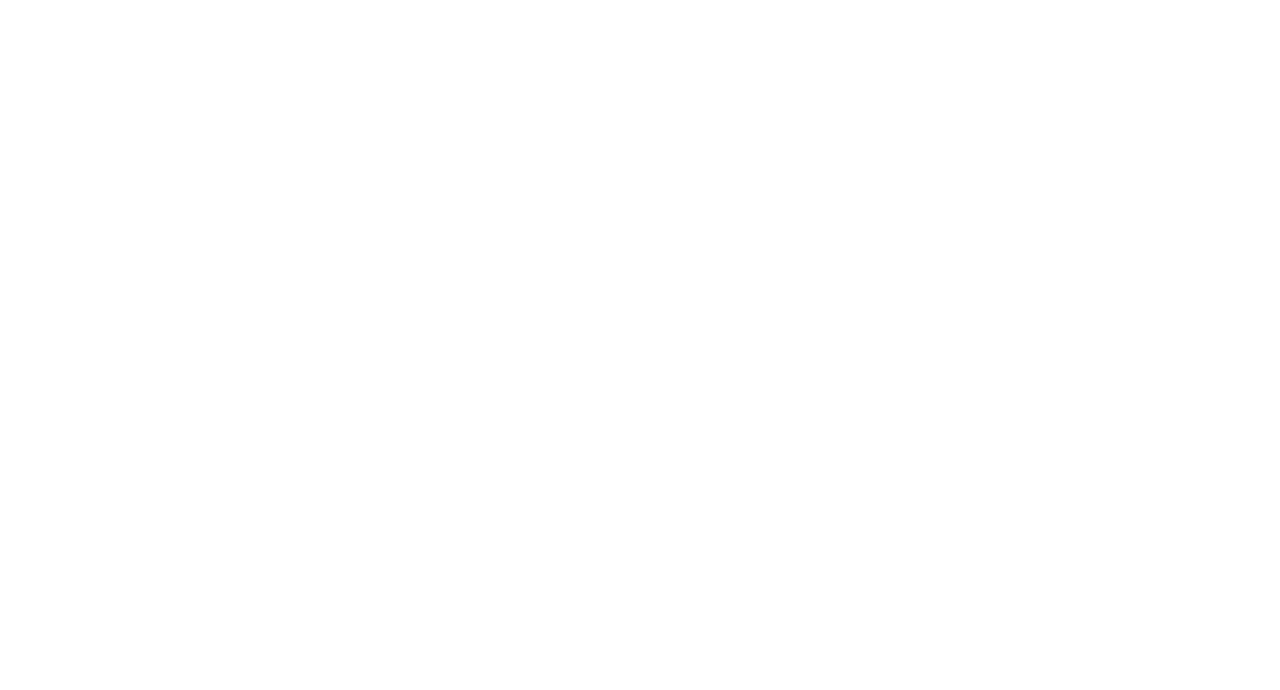
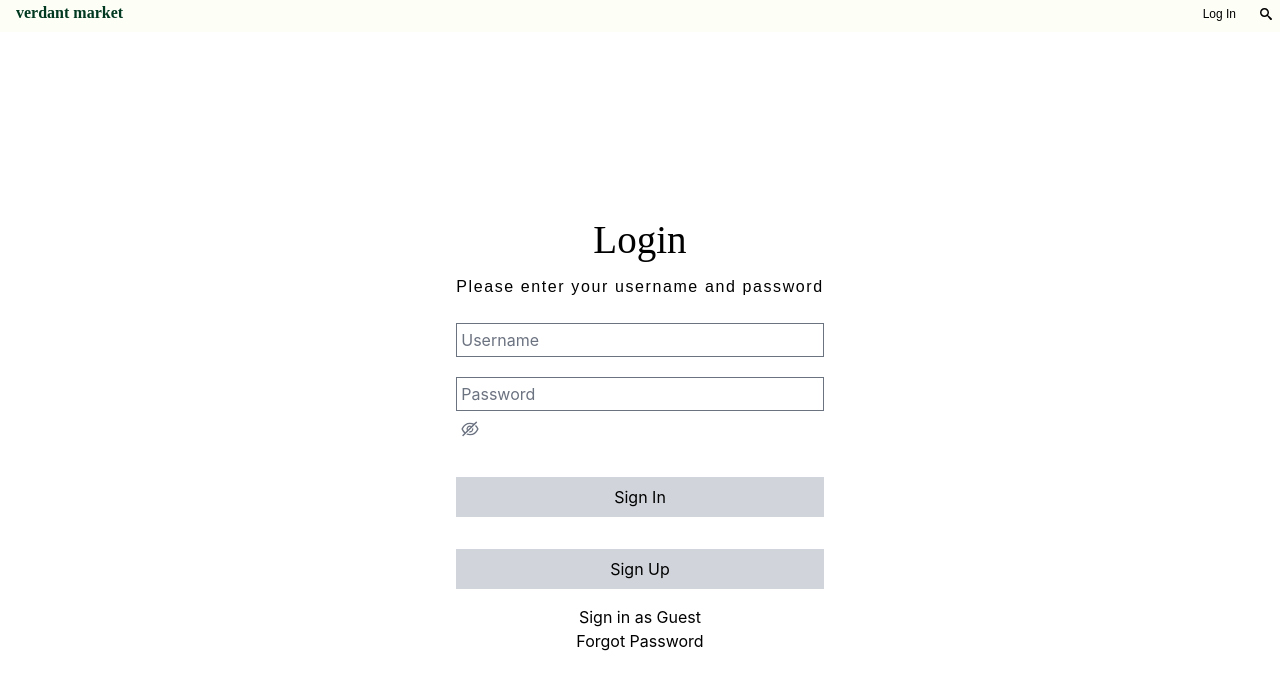
Before and after one commit to ddnech/Mini_Project_3, a React (Create React App) app in the folder projects/client/: page /login in a window 1280 px wide. Shown: the top 690 px of the page. Built offline with nearby package versions, Linux system fonts and the light colour scheme; the HTML template or start-up script is replaced by a standard one.

Commit message:
creating login page

```diff
--- a/projects/client/src/page/login.jsx
+++ b/projects/client/src/page/login.jsx
@@ -6,186 +6,218 @@ import { Link, useNavigate } from 'react-router-dom';
 import { Formik, Form, Field, ErrorMessage } from 'formik';
 import * as Yup from 'yup';
 import axios from 'axios';
-import { VscEye } from "react-icons/vsc";
-import { Modal, Button } from "flowbite-react";
+// import { Modal, Button } from "flowbite-react";
+import { AiOutlineEye, AiOutlineEyeInvisible } from 'react-icons/ai';
+import NavBar from "../component/navbar"
 
 export default function LogIn() {
-    // const dispatch = useDispatch();
 
-    // const [showPassword, setShowPassword] = useState(false);
+    const navigate = useNavigate();
+    const [showPassword, setShowPassword] = useState(false);
+    const [showForgotPasswordModal, setShowForgotPasswordModal] = useState(false);
+    const dispatch = useDispatch();
 
-    // const togglePassword = (e) => {
-    //     e.preventDefault();
-    //     setShowPassword(!showPassword);
-    // };
+    const initialValues = {
+      username: '',
+      password: '',
+    };
 
-    // const initialValues = {
-    //     username: '',
-    //     password: '',
-    // };
+    const validationSchema = Yup.object().shape({
+      username: Yup.string().required('Username is required'),
+      password: Yup.string().required('Password is required'),
+    });
 
-    // const validationSchema = Yup.object().shape({
-    //     username: Yup.string().required('Username is required'),
-    //     password: Yup.string().required('Password is required'),
-    // });
+    const handleSubmit = async (values, { setSubmitting, setFieldError, resetForm, setStatus }) => {
+      try {
+        const response = await axios.post('http://localhost:8000/api/auth/login', values);
 
-    // const navigate = useNavigate()
+        if (response.status === 200) {
+          const { token } = response.data;
 
-    // const handleSubmit = async (values, { setSubmitting, setFieldError, resetForm, setStatus }) => {
-    //     try {
+          localStorage.setItem('token', token);
 
-    //         const response = await axios.post('https://minpro-blog.purwadhikabootcamp.com/api/auth/login', values);
+          resetForm();
+          setStatus({ success: true, token });
+          // Redirect to homepage
+          navigate('/home');
+        } else {
+          throw new Error('Login failed');
+        }
+      } catch (error) {
+        setFieldError('username', 'Incorrect username or password');
+        setFieldError('password', 'Incorrect username or password');
+        setStatus({ success: false });
+      } finally {
+        setSubmitting(false);
+      }
+    };
 
-    //         if (response.status === 200) {
-    //             const token = response.data.token;
-    //             localStorage.setItem("token", token);
-    //             dispatch(keep(token));
-    //             const likeResponse = await LikePostUser(token)
-    //             dispatch(postLike(likeResponse.data));
-    //             resetForm();
-    //             setStatus({ success: true, token });
-    //             navigate("/homeuser")
-    //         } else {
-    //             throw new Error('Login Failed');
-    //         }
-    //     } catch (error) {
-    //         alert(error)
-    //         setFieldError('username', 'Incorrect Username!');
-    //         setFieldError('password', 'Incorrect Password!');
-    //         setStatus({ success: false, token: " " });
-    //     } finally {
-    //         setSubmitting(false);
-    //     }
-    // };
+    const handleForgotPassword = async (values, { setSubmitting, setFieldError, resetForm, setStatus }) => {
+      try {
+        const response = await axios.put('https://minpro-blog.purwadhikabootcamp.com/api/auth/forgotPass', { email: values.email });
 
-    // //forget password modal
-    // const [modalOpen, setModalOpen] = useState(false);
-    // const [email, setEmail] = useState("");
+        if (response.status === 200) {
+          resetForm();
+          setStatus({ success: true });
+          // Display a success message or perform any other necessary actions
+        } else {
+          throw new Error('Forgot password failed');
+        }
+      } catch (error) {
+        setFieldError('email', 'Invalid email');
+        setStatus({ success: false });
+        // Display an error message or perform any other necessary actions
+      } finally {
+        setSubmitting(false);
+      }
+    };
 
-    // const initialValuesEmail = {
-    //     email: '',
-    // };
+    const togglePasswordVisibility = () => {
+      setShowPassword((prevShowPassword) => !prevShowPassword);
+    };
 
-    // const validationSchemaEmail = Yup.object().shape({
-    //     email: Yup.string().email('Format is not acceptable').required('Email is required'),
-    // });
+    const handleGuestSignIn = () => {
+      // Redirect to homepage as a guest
+      navigate('/home');
+    };
 
-    // const handleToggleModal = () => {
-    //     setModalOpen(!modalOpen);
-    // };
+    const handleSignUp = () => {
+      // Redirect to sign up page
+      navigate('/signup');
+    };
 
-    // const handleCloseModal = () => {
-    //     setModalOpen(false);
-    // };
+    const handleForgot = () => {
+      setShowForgotPasswordModal(true);
+    };
 
-    // const handleEmail = (input) => {
-    //     setEmail(input);
-    // };
+    return (
+      <>
+        <div className="sticky top-0 z-50">
+                <NavBar />
+            </div>
+            <div className='w-full h-screen flex'>
+                <div className=' m-auto center'>
+                    <div className='p-4 flex flex-col justify-around'>
+                    <Formik initialValues={initialValues} validationSchema={validationSchema} onSubmit={handleSubmit}>
+                        {({ isSubmitting, status }) => (
+                        <Form className='relative'>
+                            <h2 className='text-4xl  text-center h-16 font-lora'>Login</h2>
+                            <p className='text-center mb-8 h-4 font-chivo tracking-wide'>Please enter your username and password</p>
+                            {status && status.success && <p className='text-center text-green-500'>Login successful!</p>}
+                            <div className='flex flex-col mb-2 pb-3'>
+                            <div className='relative'>
+                                <Field
+                                className='border p-1 w-full pr-10'
+                                type='text'
+                                name='username'
+                                placeholder='Username'
+                                />
+                                <ErrorMessage name='username' component='div' className='text-red-500 text-sm absolute left-0 bottom-[-20px]' />
+                            </div>
+                            </div>
+                            <div className='flex flex-col mb-4'>
+                            <div className='relative'>
+                                <Field
+                                className='border p-1 w-full pr-10'
+                                type={showPassword ? 'text' : 'password'}
+                                name='password'
+                                placeholder='Password'
+                                />
+                                <ErrorMessage name='password' component='div' className='text-red-500 text-sm absolute left-0 bottom-[-20px]' />
+                                <div className='pt-2 pl-1'>
+                                <button
+                                    type='button'
+                                    onClick={togglePasswordVisibility}
+                                    className='text-gray-500 focus:outline-none'
+                                >
+                                    {showPassword ? <AiOutlineEye size={20} /> : <AiOutlineEyeInvisible size={20} />}
+                                </button>
+                                </div>
+                            </div>
+                            </div>
+                            <button
+                            className='w-full py-2 my-4 bg-gray-300 hover:bg-gray-400'
+                            type='submit'
+                            disabled={isSubmitting}
+                            >
+                            Sign In
+                            </button>
+                            {status && status.token && <p className='text-center'>Token: {status.token}</p>}
+                            <button
+                            className='w-full py-2 my-4 bg-gray-300 hover:bg-gray-400'
+                            onClick={handleSignUp}
+                            >
+                            Sign Up
+                            </button>
+                            <button
+                            className='w-full hover:bg-gray-400'
+                            onClick={handleGuestSignIn}
+                            >
+                            Sign in as Guest
+                            </button>
+                            <button
+                            className='w-full hover:bg-gray-400'
+                            onClick={handleForgot}
+                            >
+                            Forgot Password
+                            </button>
+                        </Form>
+                        )}
+                    </Formik>
 
-    // const handleSave = (event) => {
-    //     event.preventDefault();
-    //     axios.put("https://minpro-blog.purwadhikabootcamp.com/api/auth/forgotPass", { "email": email })
-    //         .then(() => alert("success!"))
-    //         .catch((err) => alert(err))
-    // };
-
-
-    // return (
-    //     <div className='w-screen h-screen grid content-center justify-center'>
-    //         <div className='w-[28rem] h-[36rem] grid grid-flow-row rounded overflow-hidden shadow-2xl'>
-    //             <div className='bg-header w-full h-32 object-cover bg-no-repeat bg-center bg-cover grid'>
-    //                 <div className='font-monts font-bold text-6xl text-center text-ivory drop-shadow-5xl m-6'>
-    //                     COZY
-    //                 </div>
-    //             </div>
-    //             <div className='h-[27rem]'>
-    //                 <div>
-    //                     <Formik initialValues={initialValues} validationSchema={validationSchema} onSubmit={handleSubmit}>
-    //                         {({ isSubmitting }) => (
-    //                             <Form>
-    //                                 <div className='grid grid-flow-row gap-1 justify-center'>
-    //                                     <h3 className='font-monts font-bold text-xl text-center text-darkcho m-4'>WELCOME BACK!</h3>
-    //                                     <div className=' grid grid-flow-row gap-3 w-60'>
-    //                                         <ErrorMessage name='username' component='div' className='text-red-500 text-xs' />
-    //                                         <Field
-    //                                             className='border-none h-6'
-    //                                             type='text'
-    //                                             name='username'
-    //                                             placeholder='Username'
-    //                                         />
-    //                                         <ErrorMessage name='password' component='div' className='text-red-500 text-xs' />
-    //                                         <Field
-    //                                             className='border-none h-6'
-    //                                             type={showPassword ? 'text' : 'password'}
-    //                                             name='password'
-    //                                             placeholder='Password'
-    //                                         />
-    //                                     </div>
-    //                                     <div className='grid grid-flow-col justify-start'>
-    //                                         <button onClick={togglePassword} className='m-1'><span className='flex content-center h-5'><VscEye className='m-1' />Show Password</span></button>
-    //                                     </div>
-    //                                     <div>
-    //                                         <button
-    //                                             className='w-full py-2 my-4 bg-olive text-ivory hover:bg-sage hover:text-black hover:font-bold'
-    //                                             type='submit'
-    //                                             disabled={isSubmitting}
-    //                                         >
-    //                                             Log In
-    //                                         </button>
-    //                                     </div>
-    //                                 </div>
-    //                             </Form>
-    //                         )}
-    //                     </Formik>
-    //                 </div>
-    //                 <div className='flex justify-center content-center'>
-    //                     <span className='h-10 font-fira text-sm p-1'> Forget Password? </span>
-    //                     <Button onClick={handleToggleModal} className="bg-gray-400 hover:bg-olive mx-4" size="xs">
-    //                         Click Here!
-    //                     </Button>
-    //                     <Modal show={modalOpen} size="md" popup={true} onClose={handleCloseModal}>
-    //                         <Modal.Header />
-    //                         <Modal.Body>
-    //                             <Formik initialValues={initialValuesEmail} validationSchema={validationSchemaEmail} onSubmit={handleSave}>
-    //                                 <form>
-    //                                     <div className="space-y-6 px-6 pb-4 sm:pb-6 lg:px-8 xl:pb-8">
-    //                                         <h3 className="text-xl font-monts font-medium text-gray-900 dark:text-white">
-    //                                             Forget Password
-    //                                         </h3>
-    //                                         <div>
-    //                                             <div>
-    //                                                 <label className="font-fira text-sm">Enter your registered email here!</label>
-    //                                                 <Field type="text" id="email" name="email" className='border-none h-6 mt-4 rounded' placeholder='john.doe@purwadhika.com' />
-    //                                                 <ErrorMessage name="email" component="div" className="text-red-500 text-sm" />
-    //                                             </div>
-    //                                             <div className="text-sm font-medium text-gray-500 dark:text-gray-300 mt-4">
-    //                                                 <button
-    //                                                     className="bg-sage hover:bg-olive text-black hover:text-white hover:font-bold w-14 mr-2 text-center rounded"
-    //                                                 >
-    //                                                     Save
-    //                                                 </button>
-    //                                                 <button
-    //                                                     onClick={handleCloseModal}
-    //                                                     className="bg-sage hover:bg-olive text-black hover:text-white hover:font-bold w-14 text-center rounded"
-    //                                                 >
-    //                                                     Cancel
-    //                                                 </button>
-    //                                             </div>
-    //                                         </div>
-    //                                     </div>
-    //                                 </form>
-    //                             </Formik>
-    //                         </Modal.Body>
-    //                     </Modal>
-    //                 </div>
-    //                 <div className='text-center font-fira'>
-    //                     <p>
-    //                         Don't have an account?
-    //                         <button className='m-1 bg-sage py-2 px-1 rounded hover:bg-lightcho'><Link to="/signup">Sign Up! </Link></button>
-    //                     </p>
-    //                 </div>
-    //             </div>
-    //         </div>
-    //     </div>
-    // );
+                    {showForgotPasswordModal && (
+                        <div className='fixed inset-0 flex items-center justify-center bg-black bg-opacity-50'>
+                        <div className='bg-white p-8 rounded-md'>
+                            <h2 className='text-2xl font-bold mb-4'>Forgot Password</h2>
+                            <Formik
+                            initialValues={{ email: '' }}
+                            validationSchema={Yup.object().shape({
+                                email: Yup.string().email('Invalid email').required('Email is required'),
+                            })}
+                            onSubmit={handleForgotPassword}
+                            >
+                            {({ isSubmitting, status }) => (
+                                <Form>
+                                {status && status.success && (
+                                    <p className='text-green-500'>Password reset email sent!</p>
+                                )}
+                                <div className='flex flex-col mb-2 pb-3'>
+                                    <div className='relative'>
+                                    <Field
+                                        className='border p-2 w-full'
+                                        type='text'
+                                        name='email'
+                                        placeholder='Email'
+                                    />
+                                    <ErrorMessage
+                                        name='email'
+                                        component='div'
+                                        className='text-red-500 text-sm'
+                                    />
+                                    </div>
+                                </div>
+                                <button
+                                    className='w-full py-2 my-4 bg-gray-300 hover:bg-gray-400'
+                                    type='submit'
+                                    disabled={isSubmitting}
+                                >
+                                    Reset Password
+                                </button>
+                                <button
+                                    className='w-full py-2 bg-gray-300 hover:bg-gray-400'
+                                    onClick={() => setShowForgotPasswordModal(false)}
+                                >
+                                    Cancel
+                                </button>
+                                </Form>
+                            )}
+                            </Formik>
+                        </div>
+                        </div>
+                    )}
+                    </div>
+                </div>
+                </div>
+      </>
+    )
 }
```
Also changed, not shown: projects/client/tailwind.config.js (+8 -0 lines).
